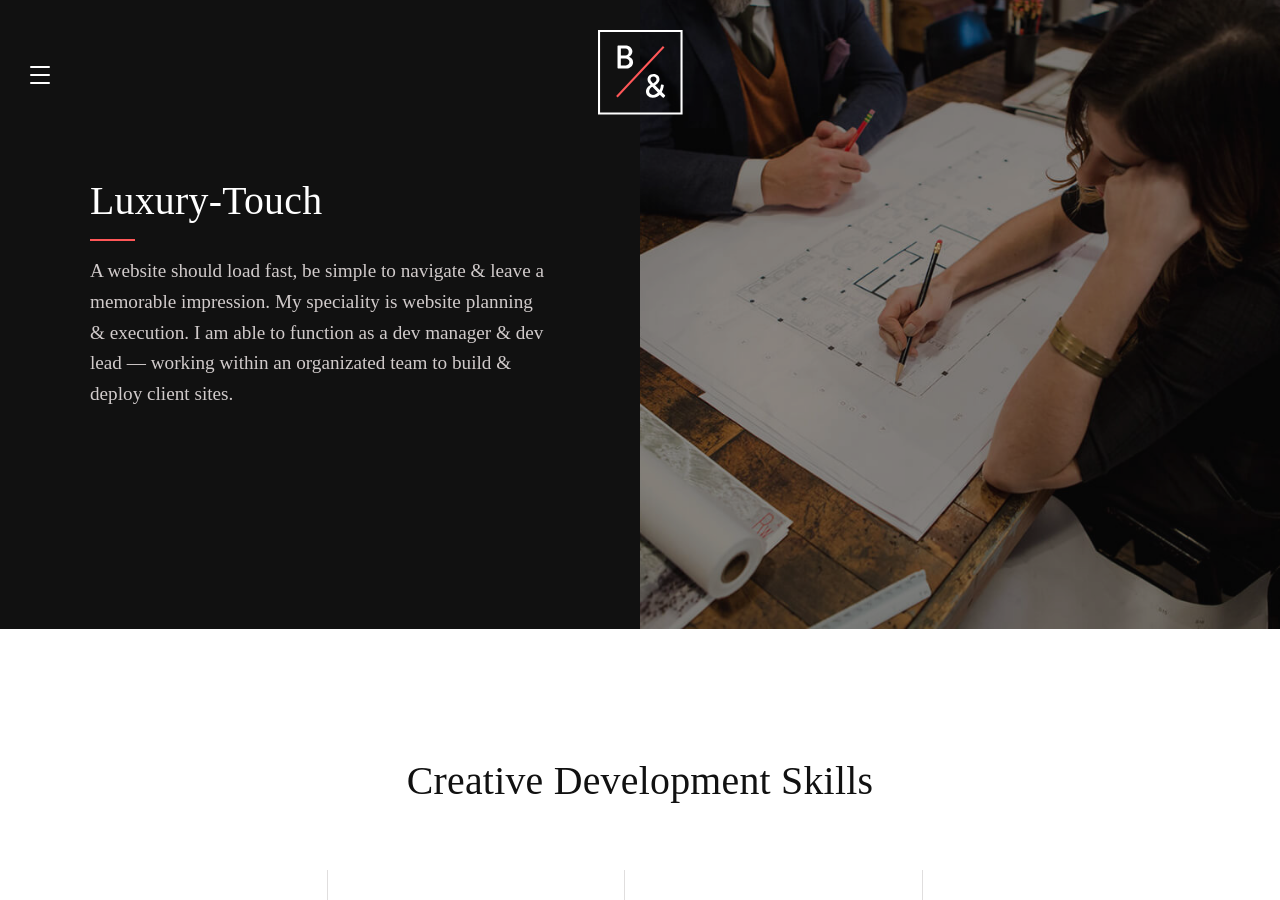
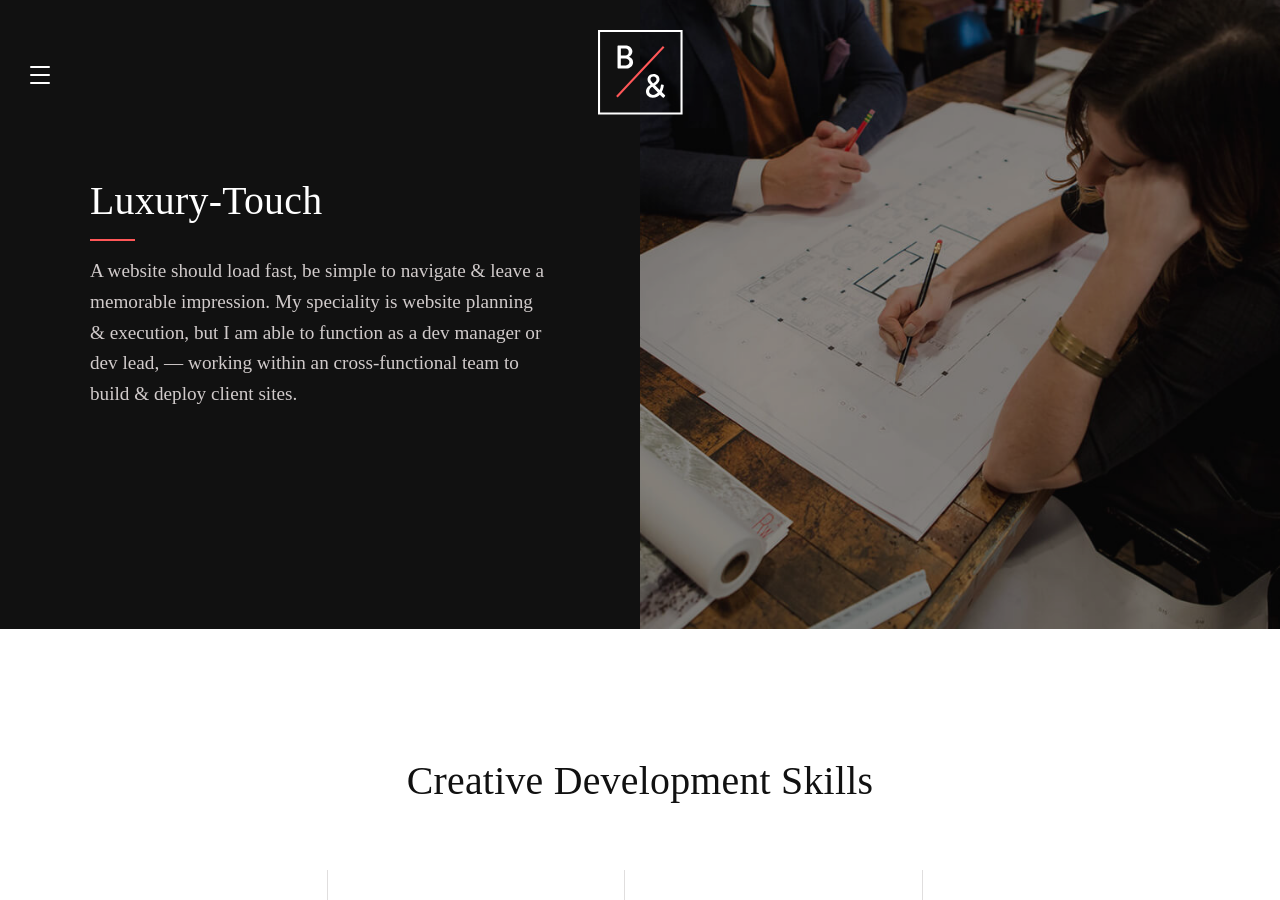
Before and after one commit to brianotoole/brickandmonitor, a Jekyll site: the page built from about.html, in a window 1280 px wide and 900 px high, scrolled down 1678 px. Built offline with Jekyll 4.4.1, drawn with Linux system fonts in a browser that asks for light colours; some web fonts are replaced; a script that is not in the unit is left out.

Commit message:
update content

```diff
--- a/_includes/footer.html
+++ b/_includes/footer.html
@@ -14,7 +14,6 @@
         <div class="footer__bottom-links">
           <li><a href="{{site.baseurl}}/about">About</a></li>
           <li><a href="{{site.baseurl}}/work">Work</a></li>
-          <li><a href="{{site.baseurl}}/#skills">Skills</a></li>
           <li><a href="#" class="js-modal-trigger">Contact</a></li>
           <li><a href="https://www.linkedin.com/in/brianzotoole/" target="_blank">Linkedin</a></li>
           <li><a href="https://github.com/brianotoole" target="_blank">GitHub</a></li>
--- a/about.html
+++ b/about.html
@@ -51,7 +51,7 @@ hero-bg:
             <h2 class="slider__heading">Luxury-Touch</h2>
             <div class="service__hr"></div>
             <p class="slider__text">
-              A website should load fast, be simple to navigate &amp; leave a memorable impression. My speciality is website planning &amp; execution. I am able to function as a dev manager &amp; dev lead &mdash; working within an organizated team to build &amp; deploy client sites.
+              A website should load fast, be simple to navigate &amp; leave a memorable impression. My speciality is website planning &amp; execution, but I am able to function as a dev manager or dev lead, &mdash; working within an cross-functional team to build &amp; deploy client sites.
             </p>
           </div>
         </div>
```
